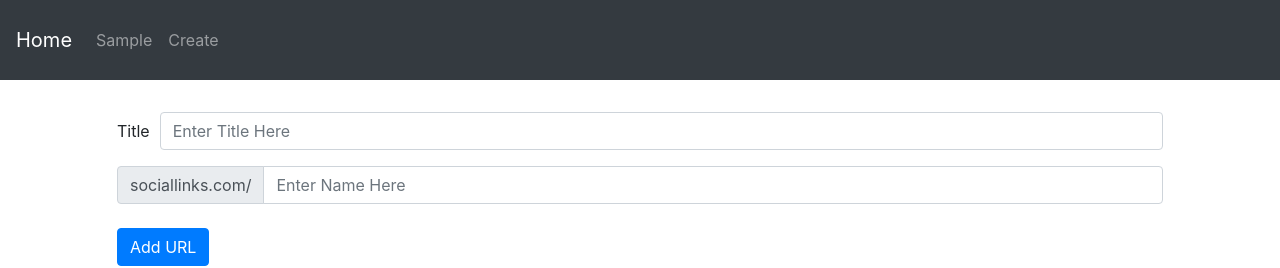
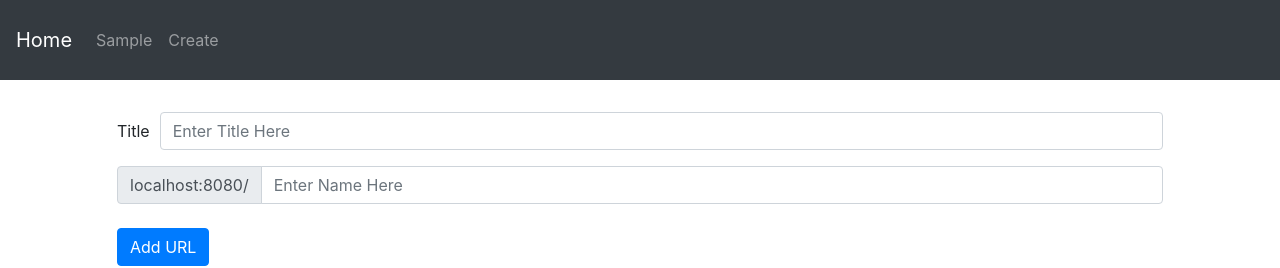
Before and after one commit to jandreasian/social-links, a React app in the folder client/: page /create in a window 1280 px wide. Shown: the top 268 px of the page. Built offline with nearby package versions, Linux system fonts and the light colour scheme; no server answers; the HTML template or start-up script is replaced by a standard one.

Commit message:
Updated input text value

```diff
--- a/client/src/LinkForm.js
+++ b/client/src/LinkForm.js
@@ -139,7 +139,7 @@ function LinkForm () {
             <Col>
               <InputGroup className="mb-2">
                 <InputGroup.Prepend>
-                  <InputGroup.Text>sociallinks.com/</InputGroup.Text>
+                  <InputGroup.Text>localhost:8080/</InputGroup.Text>
                 </InputGroup.Prepend>
                 <FormControl
                   placeholder="Enter Name Here"
```
